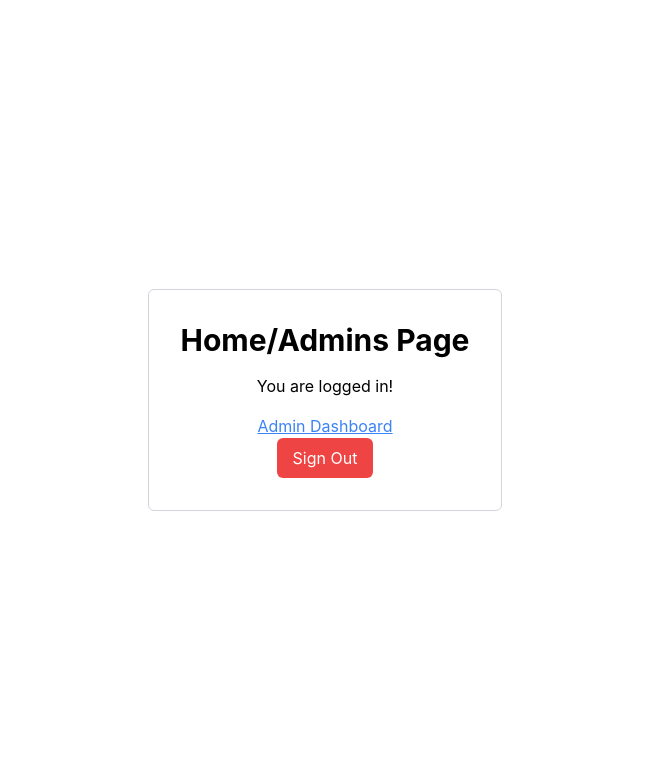
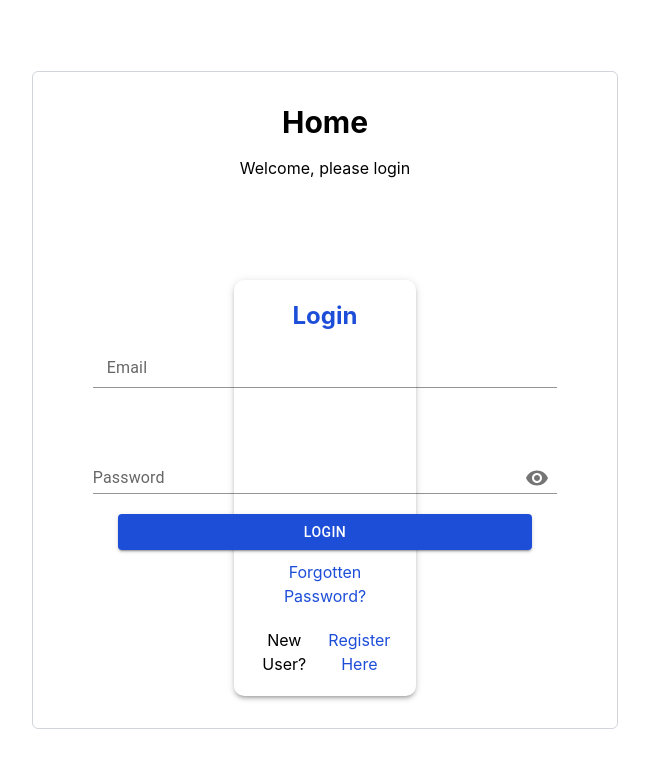
Before and after one commit to theophilusnuer/badak-admin-panel, a React (Create React App) app: page / in a window 1280 px wide. Shown: the top 768 px of the page, without its empty margins (315-964 px from the left). Built offline with nearby package versions, Linux system fonts and the light colour scheme.

Commit message:
modified sigin and login form

```diff
--- a/src/components/user-login/AuthenticationService.js
+++ b/src/components/user-login/AuthenticationService.js
@@ -1,5 +1,4 @@
-
-const baseURL = "https://badak-admin-portal-backend.onrender.com"
+const baseURL = process.env.URL
 // Function to authenticate user credentials by making an API call
 export const authenticateUser = async (username, password) => {
     try {
@@ -23,8 +22,8 @@ export const authenticateUser = async (username, password) => {
         // Authentication failed, return null
         return null;
       } else {
-        // Authentication successful, return user role
-        return data;
+        // Authentication successful, return user data including role
+        return {...data, role: data.role };
       }
     } catch (error) {
       console.error("Error authenticating user:", error);
--- a/src/components/user-login/LoginForm.jsx
+++ b/src/components/user-login/LoginForm.jsx
@@ -11,9 +11,12 @@ import Button from "@mui/material/Button";
 import { Link } from 'react-router-dom';
 import ErrorMessage from "./errorMessage"
 import { authenticateUser } from './AuthenticationService';
+import { useNavigate } from 'react-router-dom';
+
+
 
 const LoginForm = () => {
-  const [formData, setFormData] = useState({ username: '', password: '' });
+  const [formData, setFormData] = useState({ email: '', password: '' });
   const [showPassword, setShowPassword] = useState(false);
   const [error, setError] = useState('');
 
@@ -30,10 +33,13 @@ const LoginForm = () => {
     e.preventDefault();
   };
 
+  const navigate = useNavigate();
+
   const handleLogin = async () => {
     try {
-      await authenticateUser.login(formData.username, formData.password);
+      const user = await authenticateUser.login(formData.email, formData.password);
       // Redirect user after successful login
+      navigate('/');
     } catch (error) {
       setError('Invalid username or password');
     }
@@ -41,9 +47,6 @@ const LoginForm = () => {
 
   return (
     <Box sx={{
-      display: 'flex',
-      flexWrap: 'wrap',
-      alignItems: 'center',
       borderRadius: '10px',
       boxShadow: "3",
       width: "35%",
@@ -51,19 +54,23 @@ const LoginForm = () => {
       marginTop: "100px",
       padding: '20px',
     }}>
-      <div>
+     <form>
+     <div className='flex flex-center flex-col items-center content-center justify-center'>
         <div className="flex justify-center font-bold text-blue-700 text-2xl">
           <p>Login</p>
         </div>
+        {/* user name */}
         <FormControl style={{ marginBottom: "50px" }} fullWidth sx={{ m: 1, width: "46ch" }}>
-          <InputLabel htmlFor="standard-adornment-amount">Username</InputLabel>
+          <InputLabel htmlFor="standard-adornment-amount">Email</InputLabel>
           <Input
             id="standard-adornment-amount"
-            name="username"
-            value={formData.username}
+            name="email"
+            type='email'
+            value={formData.email}
             onChange={handleInputChange}
           />
         </FormControl>
+        {/* password */}
         <FormControl style={{ marginBottom: "20px" }} fullWidth sx={{ m: 1, width: "46ch" }} variant="standard">
           <InputLabel htmlFor="standard-adornment-password">Password</InputLabel>
           <Input
@@ -85,6 +92,7 @@ const LoginForm = () => {
             }
           />
         </FormControl>
+        {/* error message */}
         {error && <ErrorMessage message={error} />}
         <Button
           style={{ marginBottom: "10px" }}
@@ -104,6 +112,7 @@ const LoginForm = () => {
           </Link>
         </div>
       </div>
+     </form>
     </Box>
   );
 };
--- /dev/null
+++ b/src/pages/Admin.jsx
@@ -0,0 +1,22 @@
+import React from "react";
+
+const Admin = () => {
+  return (
+    <section className="flex justify-center items-center h-screen">
+      <div className="bg-sky-blue-500 p-8 rounded-md text-center border border-gray-300">
+        <h1 className="text-3xl font-bold mb-4">Home/Admins Page</h1>
+        <p className="mb-4">You are logged in!</p>
+        <Link to="/dashboard" className="text-blue-500 underline mb-4">
+          Admin Dashboard
+        </Link>
+        <div className="flex justify-center">
+          <button className="bg-red-500 text-white py-2 px-4 rounded-md">
+            Sign Out
+          </button>
+        </div>
+      </div>
+    </section>
+  );
+};
+
+export default Admin;
--- a/src/pages/Home.jsx
+++ b/src/pages/Home.jsx
@@ -1,20 +1,13 @@
 import React from 'react';
-import { Link } from 'react-router-dom';
+import LoginForm from '../components/user-login/LoginForm';
 
 const Home = () => {
   return (
     <section className="flex justify-center items-center h-screen">
       <div className="bg-sky-blue-500 p-8 rounded-md text-center border border-gray-300">
-        <h1 className="text-3xl font-bold mb-4">Home/Admins Page</h1>
-        <p className="mb-4">You are logged in!</p>
-        <Link to="/dashboard" className="text-blue-500 underline mb-4">
-          Admin Dashboard
-        </Link>
-        <div className="flex justify-center">
-          <button className="bg-red-500 text-white py-2 px-4 rounded-md">
-            Sign Out
-          </button>
-        </div>
+        <h1 className="text-3xl font-bold mb-4">Home</h1>
+        <p className="mb-4">Welcome, please login</p>
+       <LoginForm/>
       </div>
     </section>
   );
--- a/src/pages/register-page/signup.jsx
+++ b/src/pages/register-page/signup.jsx
@@ -10,6 +10,7 @@ import Button from "@mui/material/Button";
 import OutlinedInput from "@mui/material/OutlinedInput";
 import { Formik, Form, Field, ErrorMessage } from "formik";
 import * as Yup from "yup";
+import { Link } from "react-router-dom";
 
 const Signup = () => {
   const [showPassword, setShowPassword] = React.useState(false);
@@ -23,9 +24,6 @@ const Signup = () => {
   return (
     <Box
       sx={{
-        display: "flex",
-        flexWrap: "wrap",
-        alignItems: "center",
         borderRadius: "10px",
         boxShadow: "3",
         width: "35%",
@@ -67,6 +65,8 @@ const Signup = () => {
           }}
         >
           <Form>
+            <div className="flex flex-center flex-col items-center content-center justify-center">
+              {" "}
               <Field name="firstname">
                 {({ field, meta }) => (
                   <FormControl
@@ -75,7 +75,11 @@ const Signup = () => {
                     sx={{ m: 1, width: "46ch" }}
                   >
                     <InputLabel htmlFor="firstname">First Name</InputLabel>
-                  <OutlinedInput id="firstname" label="First Name" {...field} />
+                    <OutlinedInput
+                      id="firstname"
+                      label="First Name"
+                      {...field}
+                    />
                     <ErrorMessage
                       name="firstname"
                       component="div"
@@ -181,6 +185,13 @@ const Signup = () => {
               >
                 Register
               </Button>
+              <div className="flex justify-center">
+                Already have an account?
+                <Link to="/login">
+                  <p className="text-blue-700 ml-2">Login Here</p>
+                </Link>
+              </div>
+            </div>
           </Form>
         </Formik>
       </div>
```
Lines whose indentation alone changed are shown as unchanged.
